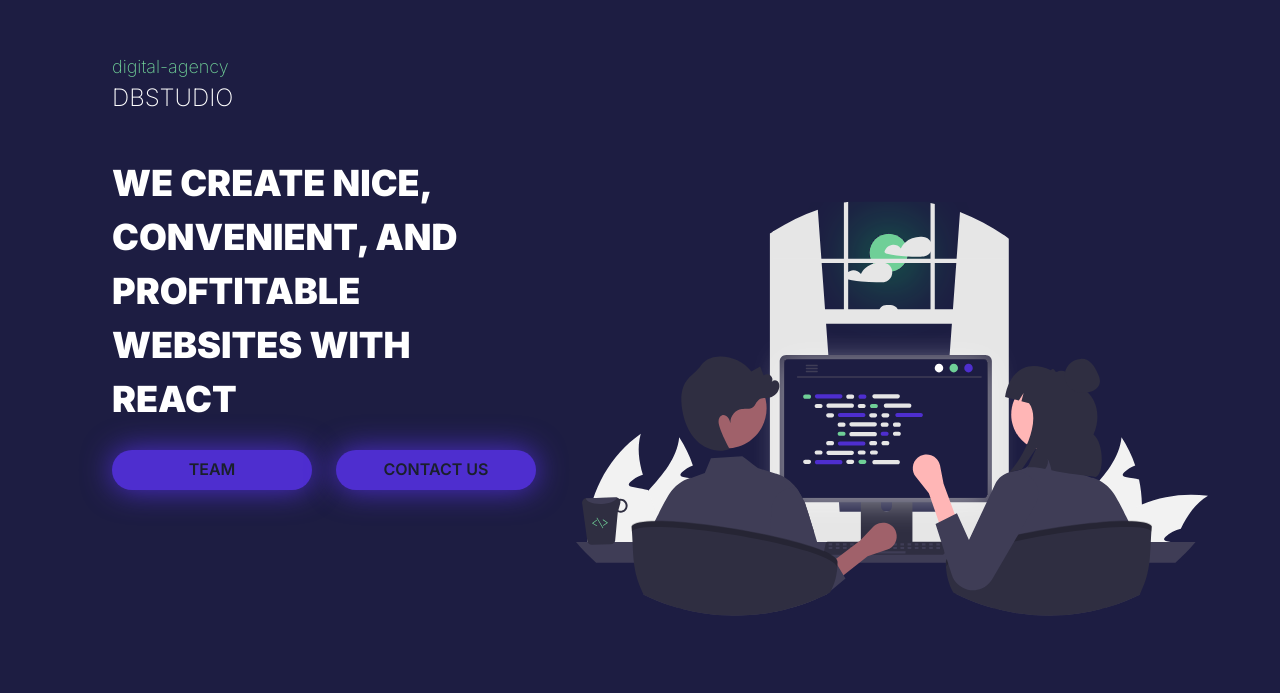
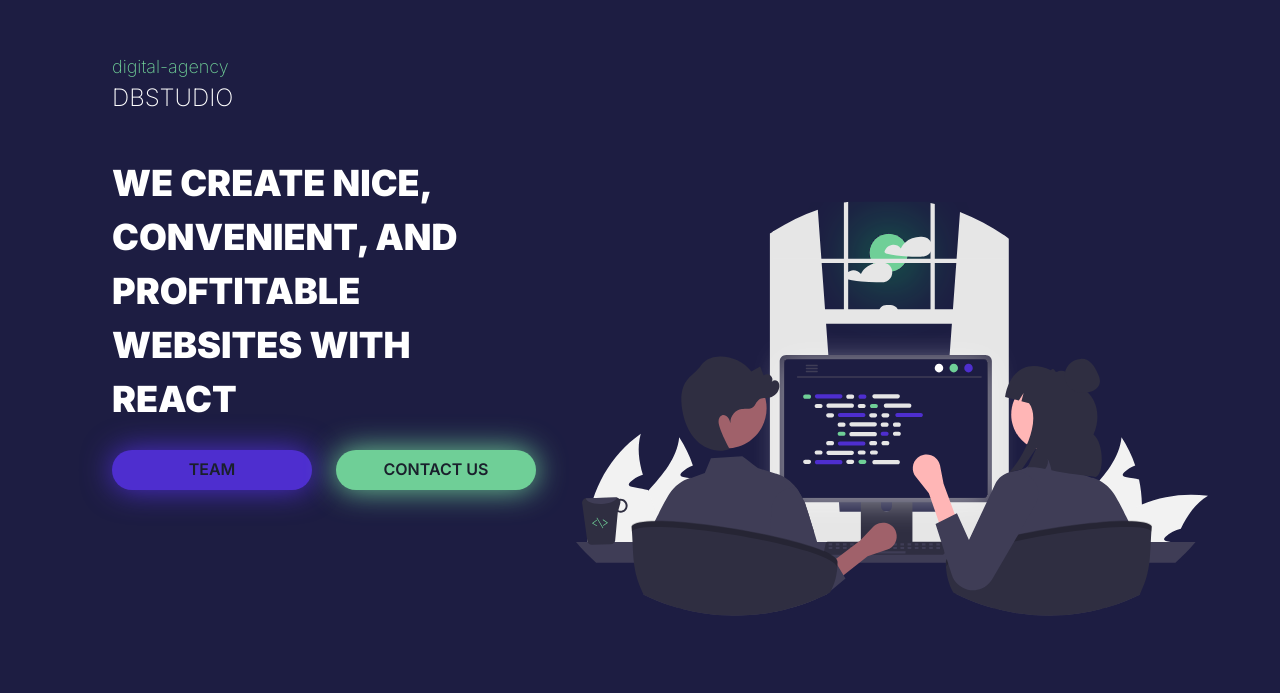
Before and after one commit to AdrianRydin/agile-portfolio, a React (Create React App) app: page / in a window 1280 px wide. Shown: the part 107-800 px from the top of the page. Built offline with nearby package versions, Linux system fonts and the light colour scheme.

Commit message:
small changes to style to fit the feedback

```diff
--- a/src/components/ContactForm.tsx
+++ b/src/components/ContactForm.tsx
@@ -8,7 +8,7 @@ function ContactForm() {
       <div className="formDiv flex justify-center items-center p-3 border-white border rounded-xl text-white w-full lg:w-4/12 md:w-10/12">
         <form
           onSubmit={(e) => {
-            toast.success("MESSAGE SENT", {  position: "bottom-center",  });
+            toast.success("Message sent, we will reach out to you shortly!", {  position: "bottom-center",  });
             e.preventDefault();
           }}
         >
--- a/src/components/InfoCard.tsx
+++ b/src/components/InfoCard.tsx
@@ -10,7 +10,7 @@ function InfoCard(member: TeamCardProps) {
   return (
     <div
       id={member.props.firstName}
-      className="hidden clickableDiv absolute w-full h-full bg-purp z-50 p-3"
+      className="hidden clickableDiv absolute w-full h-full rounded-lg bg-main-blue z-50 p-3 border-none"
     >
       <CloseButton
         color="white"
--- a/src/index.css
+++ b/src/index.css
@@ -71,6 +71,11 @@ body {
   width: 1000px;
 }
 
-.css-1mz5wqe > option, .css-1mz5wqe > optgroup {
-    background-color: #1d1d42 !important;
+.css-1mz5wqe > option,
+.css-1mz5wqe > optgroup {
+  background-color: #1d1d42 !important;
 }
+
+.clickableDiv {
+  box-shadow: #6fcf97 0px 0px 1px;
+}
--- a/src/pages/FindUs.tsx
+++ b/src/pages/FindUs.tsx
@@ -3,7 +3,7 @@ import "../util/css/reusable.css";
 
 function FindUs() {
   return (
-    <div className="bg-main-blue flex flex-col justify-start items-center h-auto w-full wrapper">
+    <div className="bg-main-blue flex flex-col justify-start items-center h-auto w-full wrapper lg:items-start">
       <p className="lg:text-left title text-white pt-8 text-center lg:text-left">
         FIND US
       </p>
@@ -12,13 +12,13 @@ function FindUs() {
       </p>
       <div className="flex justify-center w-full">
         <iframe
-          className="w-full lg:w-6/12 md:w-10/12"
+          className="w-full lg:w-10/12 md:w-10/12"
           src="https://www.google.com/maps/embed?pb=!1m18!1m12!1m3!1d4262.727331712691!2d11.990951740359652!3d57.710280171066145!2m3!1f0!2f0!3f0!3m2!1i1024!2i768!4f13.1!3m3!1m2!1s0x464ff30de9cbee3d%3A0xbb3f902b63916df6!2sMedieinstitutet!5e0!3m2!1ssv!2sse!4v1661500532752!5m2!1ssv!2sse"
           height="350"
           loading="lazy"
         ></iframe>
       </div>
-      <div className="footerdiv p-10 flex justify-center items-center flex-col">
+      <div className="footerdiv p-10 flex justify-center items-center flex-col w-full">
         <p className="color-main-green small-text text-center">
           digital-agency
         </p>
--- a/src/pages/LandingPage.tsx
+++ b/src/pages/LandingPage.tsx
@@ -46,14 +46,14 @@ function Landing() {
               onClick={contactScroll}
               transition={"800ms"}
               _hover={{
-                background: "#6FCF97",
-                boxShadow: "0px 0px 30px #6FCF97",
+                background: "#4E2ECF",
+                boxShadow: "0px 0px 30px #4E2ECF",
               }}
               px="100"
-              boxShadow={"0px 0px 30px #4E2ECF"}
+              boxShadow={"0px 0px 30px #6FCF97"}
               rounded="3xl"
               className="mt-0 mb-6 md:my-6  lg:mb-0 w-36 text-white"
-              bg={"#4E2ECF"}
+              bg={"#6FCF97"}
             >
               CONTACT US
             </Button>
--- a/src/util/css/reusable.css
+++ b/src/util/css/reusable.css
@@ -29,13 +29,16 @@
 .bg-purp {
   background-color: #4e2ecf;
 }
+.bg-purp-fade {
+  background-color: #4e2ecf;
+}
 .bg-main-green {
   background-color: #6fcf97;
 }
 .color-main-blue {
   color: #1d1d42;
 }
-.color-second-blue {
+.color-purp {
   color: #4e2ecf;
 }
 .color-main-green {
```
